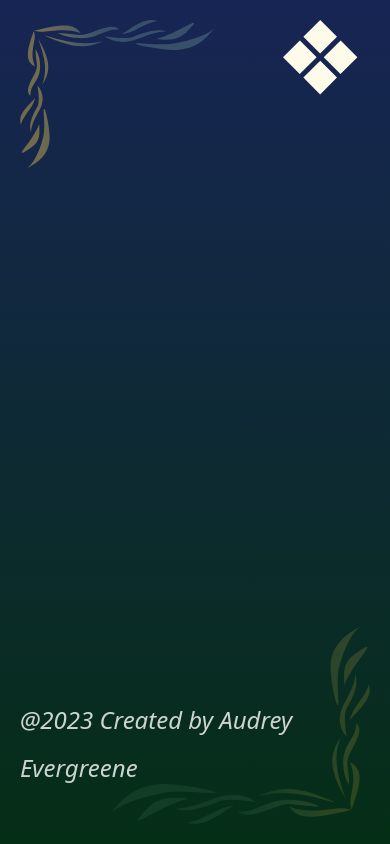
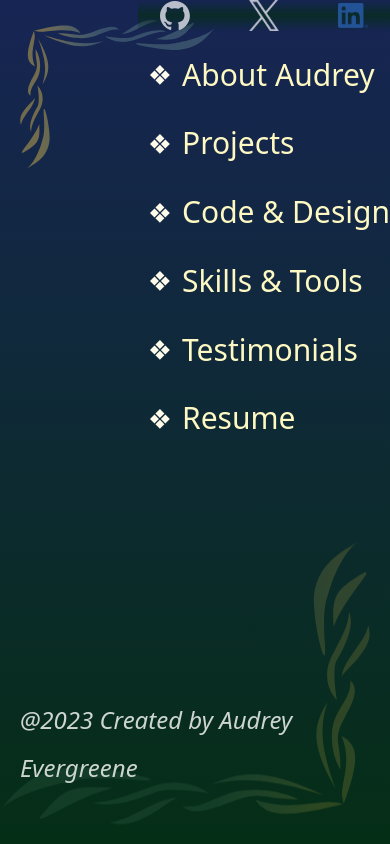
Before and after one commit to LadyAudrey/portfolio, a Next.js app in the folder audrey_evergreene/: page / in a window 390 px wide. Built offline with nearby package versions, Linux system fonts and the light colour scheme.

Commit message:
paths are working, hamburger drop down successful

```diff
--- a/audrey_evergreene/src/app/components/CornerGraphic.tsx
+++ b/audrey_evergreene/src/app/components/CornerGraphic.tsx
@@ -1,14 +1,7 @@
-import Image from "next/image";
-
 export default function CornerGraphic() {
   return (
-    <div>
-      <Image
-        src="/cornerGraphic/cornerGraphic.svg"
-        height={700}
-        width={700}
-        alt="lower left graphic"
-      />
+    <div className="fixed right-5 bottom-5 md:h-1/2 rotate-180 opacity-40">
+      <img src="/cornerGraphic/cornerGraphic.svg" alt="lower left graphic" />
     </div>
   );
 }
--- a/audrey_evergreene/src/app/components/MenuButton.tsx
+++ /dev/null
@@ -1,30 +0,0 @@
-"use client";
-
-import Image from "next/image";
-import Menu from "./Menu";
-
-import { useState } from "react";
-
-export function MenuButton() {
-  const [navOpen, setNavOpen] = useState(false);
-  function toggleNav() {
-    setNavOpen(!navOpen);
-  }
-  return (
-    <div onClick={toggleNav}>
-      {navOpen ? (
-        <div className="flex items-start bg-gradient-to-b from-green-950 to-blue-950 border-2 border-amber-950 p-5">
-          <Menu />
-          <Image
-            src={"/Arrow.svg"}
-            height={50}
-            width={50}
-            alt="Menu Dropdown"
-          />
-        </div>
-      ) : (
-        <Image src={"/bullet.svg"} height={75} width={75} alt="Menu Dropdown" />
-      )}
-    </div>
-  );
-}
--- a/audrey_evergreene/src/app/components/SocialMediaLinks.tsx
+++ b/audrey_evergreene/src/app/components/SocialMediaLinks.tsx
@@ -2,7 +2,7 @@ import Image from "next/image";
 
 export default function SocialMediaLinks() {
   return (
-    <div className="flex flex-row items-center place-content-around gap-4
+    <div className="flex flex-row items-center place-content-around gap-4 bg-gradient-to-b from-transparent via-green-950
     via to-blue-rgba(23, 37, 84, .3) opacity-70">
       <Image
         src="/logos/github-mark/github-mark/github-mark-white.svg"
--- a/audrey_evergreene/src/app/layout.tsx
+++ b/audrey_evergreene/src/app/layout.tsx
@@ -3,7 +3,6 @@ import Image from "next/image";
 import Link from "next/link";
 import Nav from "./components/SocialMediaLinks";
 import Info from "./components/Info";
-import { MenuButton } from "./components/MenuButton";
 import Menu from "./components/Menu";
 import CornerGraphic from "./components/CornerGraphic";
 
@@ -16,17 +15,18 @@ export default function RootLayout({
     <html lang="en">
       <body className="min-w-screen min-h-screen bg-gradient-to-b from-blue-950 to-green-950 text-white">
         <div className="absolute top-5 left-5 w-1/2 h-auto">
-          <CornerGraphic />
+          <img src="/cornerGraphic/cornerGraphic.svg" alt="graphic" />
         </div>
-        <div className="absolute top-5 right-8">
-          <MenuButton />
+        <div className="min-w-full md:pt-40 md:px-60 flex flex-row justify-between container">
+          <div>{children}</div>
+          <div>
+            <Menu />
+          </div>
         </div>
         <p className="fixed bottom-3 text-white italic opacity-80">
           @2023 Created by Audrey Evergreene
         </p>
-        <div className="absolute right-5 bottom-5 w-2/3 h-auto rotate-180 opacity-40">
-          <CornerGraphic />
-        </div>
+        <CornerGraphic />
       </body>
     </html>
   );
```
Also changed, not shown: audrey_evergreene/public/Arrow.svg (deleted).
